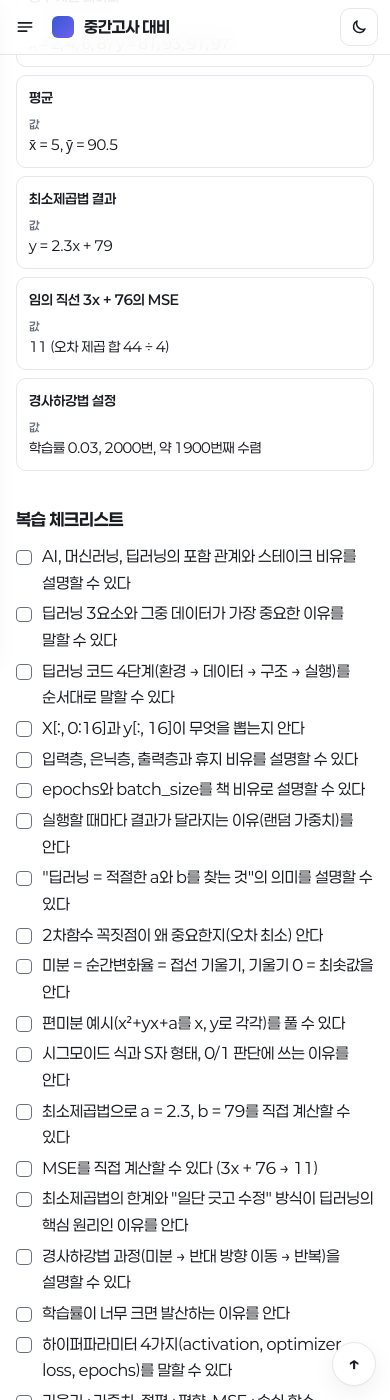
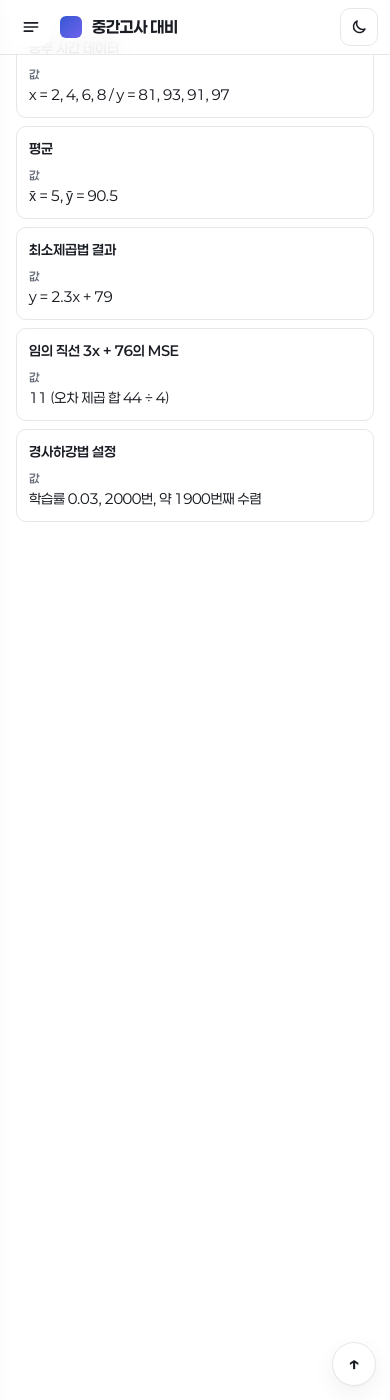
Before and after one commit to hamsterganggang/deug3middleexam, a Jekyll site: the page built from ml/theory.html, in a window 390 px wide and 1400 px high, scrolled down 66685 px. Built offline with Jekyll 4.4.1, drawn with Linux system fonts in a browser that asks for light colours; after the commit the page ends 67315 px from its top, so only the background shows below that; some of the changed text lies outside the part shown.

Commit message:
머신러닝 이론: '무엇을 공부해야 하나요?' 팝업 추가, 복습 체크리스트 삭제, 본문 전체 폭 사용
- 출제 포인트는 _data/ml/guide.yml에 장별로 정리, 각 장 '이론 보기'로 해당 섹션 이동
- 다른 과목도 _data/<과목>/guide.yml만 만들면 같은 버튼이 생김
- PC에서도 목차를 왼쪽 위 '목차' 버튼으로 여는 서랍으로 바꾸고, 본문은 좌우 여백 없이 화면 폭 전체

Co-Authored-By: Claude Opus 5.5 (1M context) <noreply@anthropic.com>

```diff
--- /dev/null
+++ b/_includes/guide.html
@@ -0,0 +1,44 @@
+{%- comment %} "무엇을 공부해야 하나요?" 버튼과 팝업. 내용은 _data/<과목>/guide.yml {% endcomment -%}
+{%- assign guide = site.data[page.subject].guide -%}
+{%- if guide %}
+<button class="guide-btn" type="button" aria-haspopup="dialog" aria-controls="guide">
+  <span class="q-icon" aria-hidden="true">?</span>{{ guide.title }}
+</button>
+<dialog class="guide" id="guide" aria-labelledby="guide-title"><div class="guide-in">
+  <div class="guide-head">
+    <div>
+      <h2 id="guide-title">{{ guide.title }}</h2>
+      <p>{{ guide.note }}</p>
+    </div>
+    <button class="icon-btn guide-close" type="button" aria-label="닫기">
+      <svg viewBox="0 0 24 24" width="18" height="18" aria-hidden="true"><path d="M6 6l12 12M18 6L6 18" stroke="currentColor" stroke-width="2" stroke-linecap="round"/></svg>
+    </button>
+  </div>
+  <ol class="guide-list">
+    {%- for c in guide.chapters %}
+    <li>
+      <div class="guide-ch">
+        <span class="num">{{ c.ch }}</span>
+        <h3>{{ c.title }}</h3>
+        {%- if c.tag %}<span class="tag">{{ c.tag }}</span>{% endif %}
+        {%- if c.sec %}<a class="go" href="#{{ c.sec }}">이론 보기 →</a>{% endif %}
+      </div>
+      <ul>
+        {%- for p in c.points %}
+        <li>{{ p }}</li>
+        {%- endfor %}
+      </ul>
+    </li>
+    {%- endfor %}
+  </ol>
+</div></dialog>
+<script>
+(function(){
+  const d=document.getElementById('guide'), b=document.querySelector('.guide-btn');
+  if(!d||!d.showModal){ if(b) b.hidden=true; return; }
+  b.onclick=()=>d.showModal();
+  d.querySelector('.guide-close').onclick=()=>d.close();
+  d.addEventListener('click',e=>{ if(e.target===d||e.target.closest('a')) d.close(); });
+})();
+</script>
+{%- endif %}
--- a/_layouts/default.html
+++ b/_layouts/default.html
@@ -25,7 +25,7 @@ try{var t=localStorage.getItem('theme');if(t==='light'||t==='dark')document.docu
   <div class="top-in">
     {%- if subj %}
     <button class="icon-btn menu-btn" type="button" aria-label="목차 열기" aria-controls="side" aria-expanded="false">
-      <svg viewBox="0 0 24 24" width="20" height="20" aria-hidden="true"><path d="M4 7h16M4 12h16M4 17h10" fill="none" stroke="currentColor" stroke-width="2" stroke-linecap="round"/></svg>
+      <svg viewBox="0 0 24 24" width="20" height="20" aria-hidden="true"><path d="M4 7h16M4 12h16M4 17h10" fill="none" stroke="currentColor" stroke-width="2" stroke-linecap="round"/></svg><span class="lbl">목차</span>
     </button>
     {%- endif %}
     <a class="brand" href="{{ '/' | relative_url }}"><span class="mark" aria-hidden="true"></span>{{ site.title }}</a>
@@ -62,10 +62,13 @@ try{var t=localStorage.getItem('theme');if(t==='light'||t==='dark')document.docu
       <p class="crumb"><a href="{{ '/' | relative_url }}">홈</a><span aria-hidden="true">/</span>{{ subj.name }}</p>
       <h1>{{ subj.name }} <span>{% if page.mode == 'quiz' %}문제{% else %}이론{% endif %}</span></h1>
       <p class="lede">{{ subj.desc }}</p>
+      <div class="head-row">
       <nav class="seg" aria-label="메뉴">
         <a href="{{ '/' | append: subj.id | append: '/theory/' | relative_url }}"{% if page.mode == 'theory' %} aria-current="page"{% endif %}>이론</a>
         <a href="{{ '/' | append: subj.id | append: '/quiz/' | relative_url }}"{% if page.mode == 'quiz' %} aria-current="page"{% endif %}>문제</a>
       </nav>
+      {%- if page.mode == 'theory' %}{% include guide.html %}{% endif %}
+      </div>
     </div>
 {{ content }}
   </main>
--- a/assets/css/main.css
+++ b/assets/css/main.css
@@ -35,7 +35,6 @@
 :root{
   --font:"Paperlogy","Apple SD Gothic Neo","Malgun Gothic",system-ui,sans-serif;
   --mono:"JetBrains Mono",ui-monospace,Menlo,Consolas,monospace;
-  --doc:760px; --side:248px;
 }
 
 /* ───────── 기본 ───────── */
@@ -52,7 +51,7 @@ button:focus-visible,a:focus-visible,textarea:focus-visible{outline:2px solid va
 header.top{position:sticky;top:0;z-index:20;background:color-mix(in srgb,var(--bg) 86%,transparent);
   -webkit-backdrop-filter:saturate(180%) blur(12px);backdrop-filter:saturate(180%) blur(12px);
   border-bottom:1px solid var(--line);padding-top:env(safe-area-inset-top,0px)}
-.top-in{max-width:1180px;margin:0 auto;height:58px;padding:0 24px;display:flex;align-items:center;gap:8px}
+.top-in{height:58px;padding:0 32px;display:flex;align-items:center;gap:8px}
 .brand{display:flex;align-items:center;gap:10px;font-weight:700;font-size:1rem;color:var(--ink);text-decoration:none;letter-spacing:-.02em;margin-right:auto}
 .brand .mark{width:22px;height:22px;border-radius:6px;background:linear-gradient(135deg,var(--accent),color-mix(in srgb,var(--accent) 45%,#9b6bff))}
 .top-subjects{display:flex;gap:2px;margin-right:8px}
@@ -63,14 +62,20 @@ header.top{position:sticky;top:0;z-index:20;background:color-mix(in srgb,var(--b
   border:1px solid var(--line);background:var(--bg);color:var(--ink);cursor:pointer}
 .icon-btn:hover{background:var(--surface)}
 .theme-btn .sun{display:var(--sun)} .theme-btn .moon{display:var(--moon)}
-.menu-btn{display:none;margin-left:-6px;border-color:transparent}
+.menu-btn{width:auto;gap:8px;padding:0 14px 0 10px;margin-right:6px;font:inherit;font-size:.9rem;font-weight:600}
+.menu-btn[aria-expanded="true"]{background:var(--accent-soft);border-color:color-mix(in srgb,var(--accent) 30%,var(--line));color:var(--accent)}
 .track{height:3px;background:transparent}
 .track i{display:block;height:100%;width:0;background:var(--accent);transition:width .3s}
 
-/* ───────── 문서 레이아웃 (사이드바 + 본문) ───────── */
-.wrap{max-width:1180px;margin:0 auto;padding:0 24px;display:grid;grid-template-columns:var(--side) minmax(0,1fr);gap:64px}
-.side{position:sticky;top:59px;align-self:start;max-height:calc(100vh - 59px);overflow-y:auto;padding:36px 4px 48px 0;
+/* ───────── 문서 레이아웃 (본문은 화면 폭 전체, 목차는 "목차" 버튼으로 여는 서랍) ───────── */
+.wrap{padding:0 32px}
+.side{position:fixed;z-index:30;top:0;left:0;bottom:0;width:min(86vw,340px);overflow-y:auto;padding:calc(24px + env(safe-area-inset-top,0px)) 16px 32px;
+  background:var(--bg);border-right:1px solid var(--line);transform:translateX(-102%);transition:transform .25s ease;box-shadow:var(--shadow);
   scrollbar-width:thin;scrollbar-color:var(--line) transparent}
+body.nav-open .side{transform:none}
+body.nav-open{overflow:hidden}
+.scrim{position:fixed;inset:0;z-index:25;background:rgba(10,12,16,.4)}
+.scrim[hidden]{display:none}
 .side-subjects{display:none}
 .side-label{margin:0 0 10px 12px;font-size:.75rem;font-weight:700;letter-spacing:.08em;text-transform:uppercase;color:var(--muted)}
 .toc ol{list-style:none;margin:0;padding:0}
@@ -83,9 +88,8 @@ header.top{position:sticky;top:0;z-index:20;background:color-mix(in srgb,var(--b
 .toc li.open ol{display:block}
 .toc li ol a{font-size:.84rem;color:var(--muted);padding:3px 10px}
 .toc li ol a.on{color:var(--accent);background:none}
-.scrim{display:none}
 
-main.doc{min-width:0;max-width:var(--doc);padding:44px 0 96px}
+main.doc{min-width:0;padding:40px 0 96px}
 .page-head{padding-bottom:28px;margin-bottom:8px;border-bottom:1px solid var(--line)}
 .crumb{margin:0 0 10px;font-size:.84rem;color:var(--muted);display:flex;gap:8px}
 .crumb a{color:var(--muted);text-decoration:none} .crumb a:hover{color:var(--ink)}
@@ -141,7 +145,7 @@ details[open] summary{margin-bottom:8px}
 :root{--cds-chart-axis:var(--muted);--cds-chart-grid:var(--line);--cds-chart-categorical-1:var(--accent);
   --cds-chart-muted:var(--comment);--cds-chart-status-critical:var(--bad);--cds-text-primary:var(--ink);--cds-text-secondary:var(--muted)}
 .fig{margin:8px 0 18px;padding:16px;border:1px solid var(--line);border-radius:12px;background:var(--bg)}
-.fig svg{display:block;width:100%;height:auto;font-family:inherit}
+.fig svg{display:block;width:100%;max-width:960px;height:auto;margin:0 auto;font-family:inherit}
 .fig figcaption{font-size:.82rem;color:var(--muted);margin-top:8px;text-align:center}
 
 /* ───────── 코드 / 빈칸 문제 ───────── */
@@ -198,7 +202,7 @@ button[aria-pressed="true"]{border-color:var(--accent);color:var(--accent);backg
 .tips li{margin:3px 0}
 
 /* ───────── 홈 ───────── */
-main.home{max-width:1080px;margin:0 auto;padding:88px 24px 96px}
+main.home{max-width:1200px;margin:0 auto;padding:88px 24px 96px}
 .hero{max-width:680px;margin-bottom:56px}
 .eyebrow{margin:0 0 14px;font-family:var(--mono);font-size:.8rem;letter-spacing:.12em;text-transform:uppercase;color:var(--accent)}
 .hero h1{margin:0 0 16px;font-size:clamp(2.2rem,5vw,3.3rem);line-height:1.15;letter-spacing:-.04em;font-weight:800}
@@ -227,21 +231,15 @@ main.home{max-width:1080px;margin:0 auto;padding:88px 24px 96px}
 
 @media (prefers-reduced-motion:reduce){*{transition:none!important}}
 
-/* ───────── 태블릿 이하: 사이드바 → 서랍 ───────── */
+/* ───────── 태블릿 이하: 과목 전환도 서랍으로 ───────── */
 @media (max-width:1023px){
-  .menu-btn{display:inline-flex}
   .top-subjects{display:none}
-  .wrap{display:block;padding:0 24px}
-  main.doc{margin:0 auto;padding-top:32px}
-  .side{position:fixed;z-index:30;top:0;left:0;bottom:0;width:min(86vw,320px);max-height:none;padding:calc(20px + env(safe-area-inset-top,0px)) 16px 32px;
-    background:var(--bg);border-right:1px solid var(--line);transform:translateX(-102%);transition:transform .25s ease;box-shadow:var(--shadow)}
-  body.nav-open .side{transform:none}
-  body.nav-open{overflow:hidden}
-  .scrim{display:block;position:fixed;inset:0;z-index:25;background:rgba(10,12,16,.4)}
-  .scrim[hidden]{display:none}
+  .wrap{padding:0 24px}
+  main.doc{padding-top:32px}
   .side-subjects{display:flex;gap:4px;padding:4px;margin:0 0 20px;background:var(--surface);border:1px solid var(--line);border-radius:12px}
   .side-subjects a{flex:1;text-align:center;padding:8px;border-radius:9px;text-decoration:none;color:var(--muted);font-weight:600;font-size:.92rem}
   .side-subjects a[aria-current="page"]{background:var(--bg);color:var(--ink);box-shadow:0 1px 3px rgba(0,0,0,.08)}
+}
 }
 
 /* 터치 기기: iOS 입력 확대 방지(16px 이상), 터치 영역 키우기 */
@@ -255,6 +253,8 @@ main.home{max-width:1080px;margin:0 auto;padding:88px 24px 96px}
 @media (max-width:520px){
   body{font-size:15.5px;line-height:1.72}
   .top-in{height:54px;padding:0 12px}
+  .menu-btn{width:38px;padding:0;margin-right:2px;border-color:transparent}
+  .menu-btn .lbl{display:none}
   .wrap{padding:0 16px}
   main.doc{padding:24px 0 72px}
   .page-head{padding-bottom:22px}
@@ -298,3 +298,39 @@ main.home{max-width:1080px;margin:0 auto;padding:88px 24px 96px}
   .subject .num{margin-bottom:18px}
   .to-top{right:14px;bottom:calc(14px + env(safe-area-inset-bottom,0px))}
 }
+
+/* ───────── "무엇을 공부해야 하나요?" 버튼 · 팝업 ───────── */
+.head-row{display:flex;flex-wrap:wrap;align-items:center;gap:10px 12px}
+.guide-btn{display:inline-flex;align-items:center;gap:8px;padding:7px 14px 7px 8px;border-radius:11px;border:1px solid color-mix(in srgb,var(--accent) 30%,var(--line));
+  background:var(--accent-soft);color:var(--accent);font-weight:600;font-size:.92rem}
+.guide-btn:hover{background:color-mix(in srgb,var(--accent) 14%,var(--bg))}
+.q-icon{width:24px;height:24px;border-radius:50%;display:inline-flex;align-items:center;justify-content:center;
+  background:var(--accent);color:var(--accent-ink);font-weight:800;font-size:.85rem;line-height:1}
+dialog.guide{width:min(680px,calc(100vw - 32px));max-height:min(86vh,900px);padding:0;border:1px solid var(--line);border-radius:18px;
+  background:var(--bg);color:var(--ink);box-shadow:0 24px 64px rgba(0,0,0,.28);overflow:hidden}
+dialog.guide::backdrop{background:rgba(10,12,16,.5);-webkit-backdrop-filter:blur(3px);backdrop-filter:blur(3px)}
+dialog.guide[open]{display:flex}
+.guide-in{display:flex;flex-direction:column;width:100%;max-height:inherit;overflow-y:auto;padding:26px 28px 28px}
+.guide-head{display:flex;gap:16px;align-items:flex-start;justify-content:space-between;margin-bottom:18px}
+.guide-head h2{margin:0 0 4px;font-size:1.4rem;letter-spacing:-.02em}
+.guide-head p{margin:0;color:var(--muted);font-size:.9rem}
+.guide-close{flex:0 0 auto}
+.guide-list{list-style:none;margin:0;padding:0;display:flex;flex-direction:column;gap:12px}
+.guide-list>li{border:1px solid var(--line);border-radius:14px;padding:14px 18px 14px}
+.guide-ch{display:flex;flex-wrap:wrap;align-items:center;gap:6px 10px;margin-bottom:6px}
+.guide-ch .num{font-family:var(--mono);font-size:.78rem;font-weight:600;color:var(--accent);background:var(--accent-soft);border-radius:6px;padding:1px 8px}
+.guide-ch h3{margin:0;font-size:1.02rem;font-weight:700}
+.guide-ch .tag{font-size:.75rem;font-weight:600;color:var(--bad);background:var(--bad-bg);border-radius:999px;padding:1px 9px}
+.guide-ch .go{margin-left:auto;font-size:.84rem;font-weight:600;text-decoration:none}
+.guide-ch .go:hover{text-decoration:underline}
+.guide-list ul{margin:0;padding-left:1.2em;font-size:.94rem;line-height:1.65}
+.guide-list ul li{margin:3px 0}
+.guide-list ul li::marker{color:var(--muted)}
+@media (max-width:520px){
+  .head-row .seg{flex:1 1 100%}
+  .guide-btn{width:100%;justify-content:center}
+  dialog.guide{width:100vw;max-width:100vw;max-height:88vh;margin:auto 0 0;border-radius:18px 18px 0 0;border-bottom:0}
+  .guide-in{padding:20px 16px calc(24px + env(safe-area-inset-bottom,0px))}
+  .guide-head h2{font-size:1.2rem}
+  .guide-list>li{padding:12px 14px}
+}
--- a/ml/theory.html
+++ b/ml/theory.html
@@ -618,41 +618,4 @@ print("%.f시간 공부할 경우 합격 예상 확률은 %.01f%%" % (hour, pred
 <h3>숫자로 기억할 것</h3>
 <div class="tbl"><table><tr><th>항목</th><th>값</th></tr><tr><td>폐암 데이터</td><td>약 470명, 속성 16개 + 클래스 1개 (생존 1, 사망 0)</td></tr><tr><td>폐암 모델 정확도</td><td>약 85%</td></tr><tr><td>공부 시간 데이터</td><td>x = 2, 4, 6, 8 / y = 81, 93, 91, 97</td></tr><tr><td>평균</td><td>x̄ = 5, ȳ = 90.5</td></tr><tr><td>최소제곱법 결과</td><td>y = 2.3x + 79</td></tr><tr><td>임의 직선 3x + 76의 MSE</td><td>11 (오차 제곱 합 44 ÷ 4)</td></tr><tr><td>경사하강법 설정</td><td>학습률 0.03, 2000번, 약 1900번째 수렴</td></tr></table></div>
 </div>
-<div class="card">
-<h3>복습 체크리스트</h3>
-<ul class="check">
-<li>AI, 머신러닝, 딥러닝의 포함 관계와 스테이크 비유를 설명할 수 있다</li>
-<li>딥러닝 3요소와 그중 데이터가 가장 중요한 이유를 말할 수 있다</li>
-<li>딥러닝 코드 4단계(환경 → 데이터 → 구조 → 실행)를 순서대로 말할 수 있다</li>
-<li>X[:, 0:16]과 y[:, 16]이 무엇을 뽑는지 안다</li>
-<li>입력층, 은닉층, 출력층과 휴지 비유를 설명할 수 있다</li>
-<li>epochs와 batch_size를 책 비유로 설명할 수 있다</li>
-<li>실행할 때마다 결과가 달라지는 이유(랜덤 가중치)를 안다</li>
-<li>"딥러닝 = 적절한 a와 b를 찾는 것"의 의미를 설명할 수 있다</li>
-<li>2차함수 꼭짓점이 왜 중요한지(오차 최소) 안다</li>
-<li>미분 = 순간변화율 = 접선 기울기, 기울기 0 = 최솟값을 안다</li>
-<li>편미분 예시(x²+yx+a를 x, y로 각각)를 풀 수 있다</li>
-<li>시그모이드 식과 S자 형태, 0/1 판단에 쓰는 이유를 안다</li>
-<li>최소제곱법으로 a = 2.3, b = 79를 직접 계산할 수 있다</li>
-<li>MSE를 직접 계산할 수 있다 (3x + 76 → 11)</li>
-<li>최소제곱법의 한계와 "일단 긋고 수정" 방식이 딥러닝의 핵심 원리인 이유를 안다</li>
-<li>경사하강법 과정(미분 → 반대 방향 이동 → 반복)을 설명할 수 있다</li>
-<li>학습률이 너무 크면 발산하는 이유를 안다</li>
-<li>하이퍼파라미터 4가지(activation, optimizer, loss, epochs)를 말할 수 있다</li>
-<li>기울기→가중치, 절편→편향, MSE→손실 함수, 경사하강법→옵티마이저 대응을 안다</li>
-<li>가중치와 편향을 음식 비유로 설명할 수 있다</li>
-<li>다중 선형회귀에서 input_dim이 2로 바뀌는 이유를 안다</li>
-<li>로지스틱 회귀에서 직선이 안 되는 이유와 시그모이드 a, b의 의미를 안다</li>
-<li>로지스틱 회귀에서 MSE 대신 교차 엔트로피를 쓰는 이유를 안다</li>
-<li>binary_crossentropy와 다중 분류용 교차 엔트로피의 차이를 안다</li>
-<li>선형회귀와 로지스틱 회귀를 언제 쓰는지 구분할 수 있다</li>
-<li>퍼셉트론의 가중합(입력 × 가중치 + 바이어스)과 활성화 함수 역할을 설명할 수 있다</li>
-<li>AND, OR, NAND, XOR 진리표를 쓸 수 있다</li>
-<li>단일 퍼셉트론이 XOR을 못 푸는 이유(직선 하나로 분리 불가)를 안다</li>
-<li>다층 퍼셉트론이 나온 이유와 은닉층의 역할을 설명할 수 있다</li>
-<li>XOR = NAND와 OR의 결과를 AND로 합친 것임을 안다</li>
-<li>입력 2, 은닉 노드 2, 출력 1일 때 가중치 6개·바이어스 3개임을 안다</li>
-</ul>
-<p>예상 문제는 <a href="{{ '/ml/quiz/' | relative_url }}">문제</a> 메뉴에서 풀 수 있습니다.</p>
-</div>
 </section>
```
Also changed, not shown: _data/ml/guide.yml (added, +61 -0 lines).
